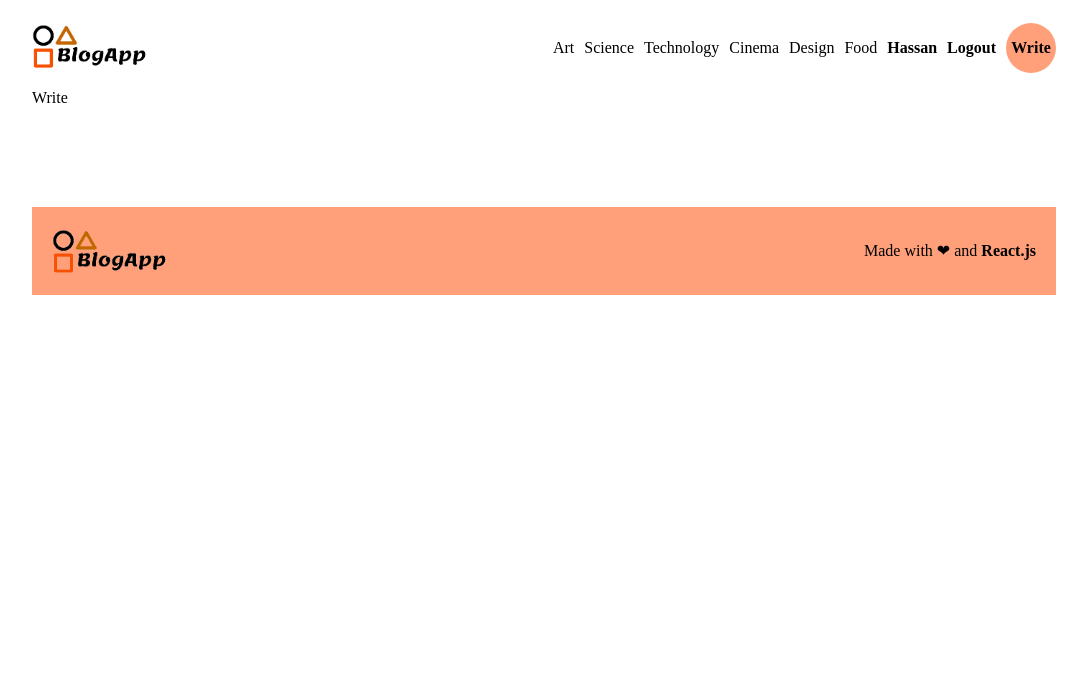
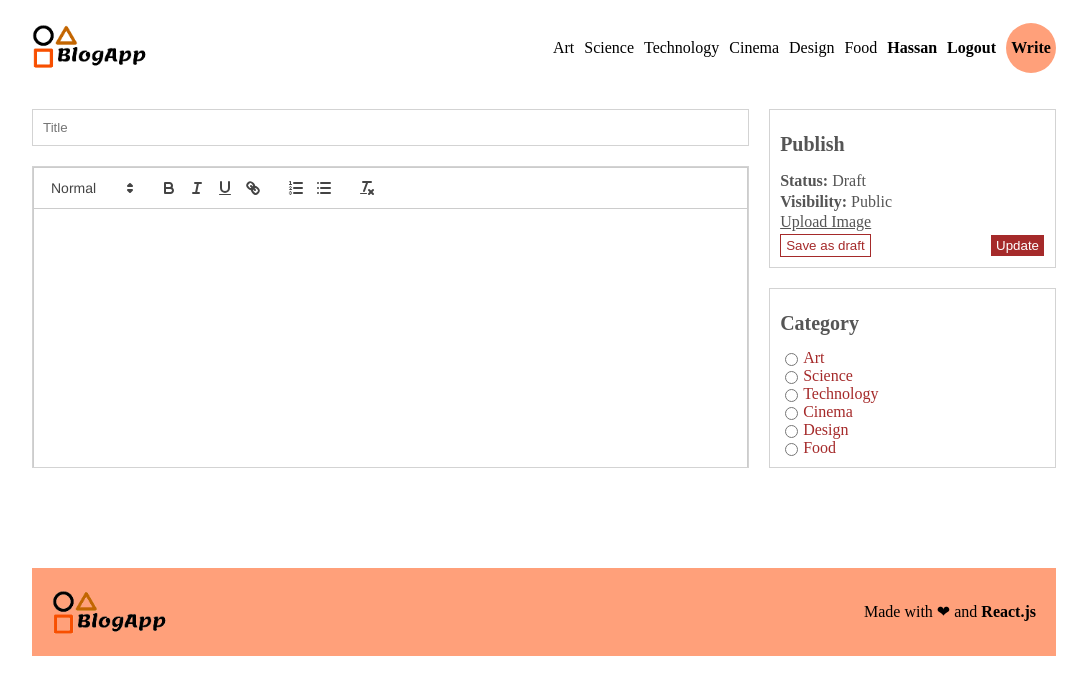
Before and after one commit to Hassanabbaass/BlogApp-React-MySQL, a React (Create React App) app in the folder client/: page /write in a window 1280 px wide. Shown: the top 694 px of the page, without its empty margins (96-1183 px from the left). Built offline with nearby package versions, Linux system fonts and the light colour scheme.

Commit message:
Write Page and style

```diff
--- a/client/package.json
+++ b/client/package.json
@@ -8,6 +8,7 @@
     "@testing-library/user-event": "^13.5.0",
     "react": "^18.2.0",
     "react-dom": "^18.2.0",
+    "react-quill": "^2.0.0",
     "react-router-dom": "^6.8.1",
     "react-scripts": "5.0.1",
     "sass": "^1.58.0",
--- a/client/src/pages/Write.jsx
+++ b/client/src/pages/Write.jsx
@@ -1,8 +1,75 @@
-import React from 'react'
+import React, { useState } from 'react'
+import ReactQuill from 'react-quill';
+import 'react-quill/dist/quill.snow.css';
+
 
 const Write = () => {
+
+  const [value, setValue] = useState('');
+
   return (
-    <div>Write</div>
+    <div className='add'>
+
+      <div className="content">
+        <input type="text" placeholder='Title'/>
+        <div className="editorContainer">
+          <ReactQuill className='editor' theme='snow' value={value} onChange={setValue} />
+        </div>
+      </div>
+
+      <div className="menu">
+        <div className="item">
+          <h1>Publish</h1>
+          <span>
+            <b>Status: </b> Draft
+          </span>
+          <span>
+            <b>Visibility: </b> Public
+          </span>
+          <input style={{display: 'none'}} type='file' name='' id='file' />
+          <label className='file' htmlFor='file'>Upload Image</label>
+          <div className="buttons">
+            <button>Save as draft</button>
+            <button>Update</button>
+          </div>
+        </div>
+        <div className="item">
+          <h1>Category</h1>
+
+          <div className="cat">
+            <input type='radio' name='cat' value='art' id='art'/>
+            <label htmlFor='art'>Art</label>
+          </div>
+
+          <div className="cat">
+            <input type='radio' name='cat' value='science' id='science'/>
+            <label htmlFor='science'>Science</label>
+          </div>
+
+          <div className="cat">
+            <input type='radio' name='cat' value='technology' id='technology'/>
+            <label htmlFor='technology'>Technology</label>
+          </div>
+
+          <div className="cat">
+            <input type='radio' name='cat' value='cinema' id='cinema'/>
+            <label htmlFor='cinema'>Cinema</label>
+          </div>
+
+          <div className="cat">
+            <input type='radio' name='cat' value='design' id='design'/>
+            <label htmlFor='design'>Design</label>
+          </div>
+
+          <div className="cat">
+            <input type='radio' name='cat' value='food' id='food'/>
+            <label htmlFor='food'>Food</label>
+          </div>
+
+        </div>
+      </div>
+
+    </div>
   )
 }
 
--- a/client/src/style.scss
+++ b/client/src/style.scss
@@ -296,6 +296,89 @@
             }
         }
 
+        .add{
+            margin-top: 20px;
+            display: flex;
+            gap: 20px;
+
+            .content{
+                flex: 5;
+                display: flex;
+                flex-direction: column;
+                gap: 20px;
+
+                input{
+                    padding: 10px;
+                    border: 1px solid lightgray;
+                }
+
+                .editorContainer{
+                    height: 300px;
+                    overflow: scroll;
+                    border: 1px solid lightgray;
+
+                    .editor{
+                        height: 100%;
+                        border: none;
+                    }
+                }
+            }
+
+            .menu{
+                flex: 2;
+                display: flex;
+                flex-direction: column;
+                gap: 20px;
+
+                .item{
+                    border: 1px solid lightgray;
+                    padding: 10px;
+                    display: flex;
+                    flex: 1;
+                    flex-direction: column;
+                    justify-content: space-between;
+                    font-size: 16px;
+                    color: #555;
+
+                    h1{
+                        font-size: 20px;
+                    }
+
+                    .file{
+                        text-decoration: underline;
+                        cursor: pointer;
+                    }
+
+                    .buttons{
+                        display: flex;
+                        justify-content: space-between;
+
+                        :first-child{
+                            cursor: pointer;
+                            color: brown;
+                            background-color: white;
+                            border: 1px solid brown;
+                            padding: 3px 5px;
+                        }
+
+                        :last-child{
+                            cursor: pointer;
+                            color: white;
+                            background-color: brown;
+                            border: 1px solid white;
+                            padding: 3px 5px;
+                        }
+                    }
+
+                    .cat{
+                        display: flex;
+                        align-items: center;
+                        gap: 2px;
+                        color: brown;
+                    }
+                }
+            }
+        }
+
     }
-
 }
```
Also changed, not shown: 1 other file (tests, documents, lock files or other folders).
